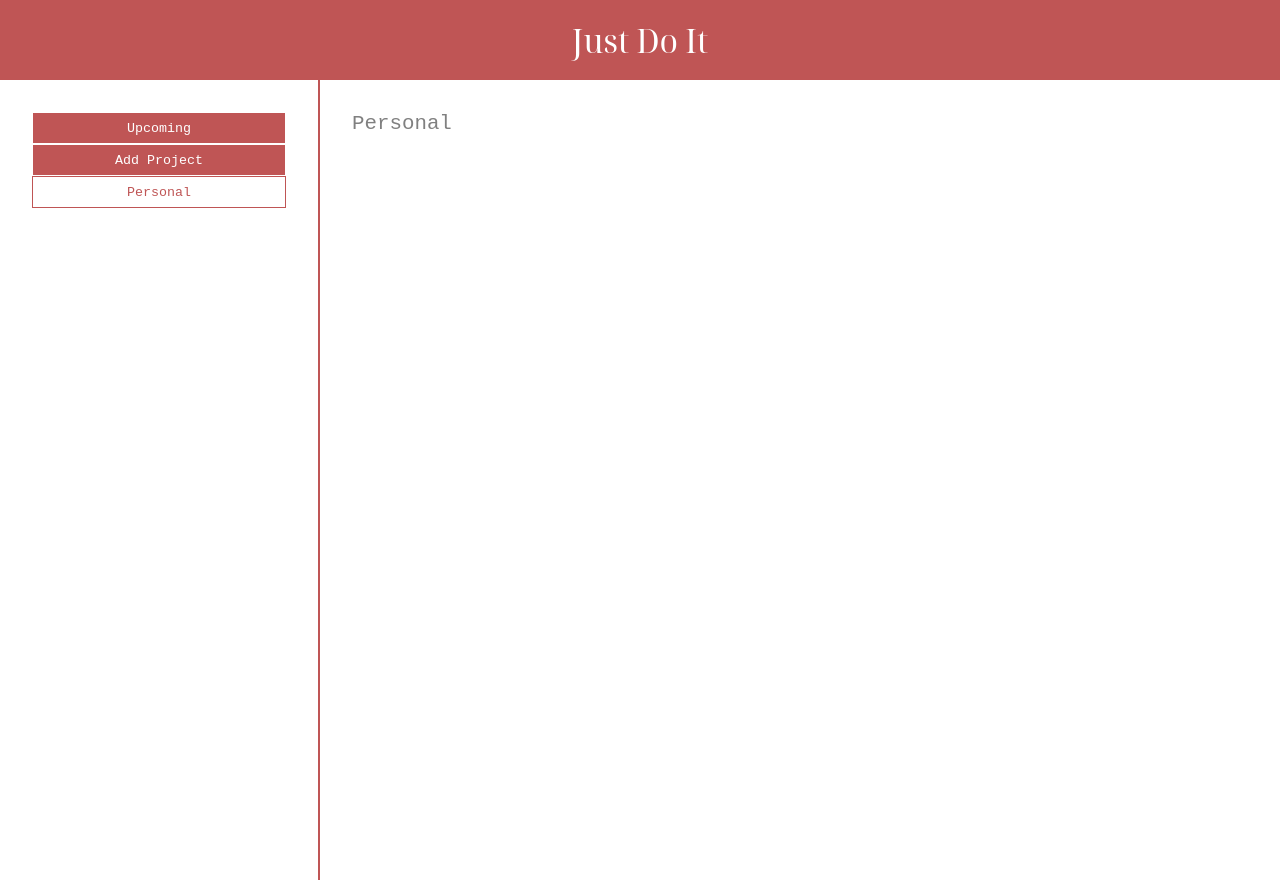
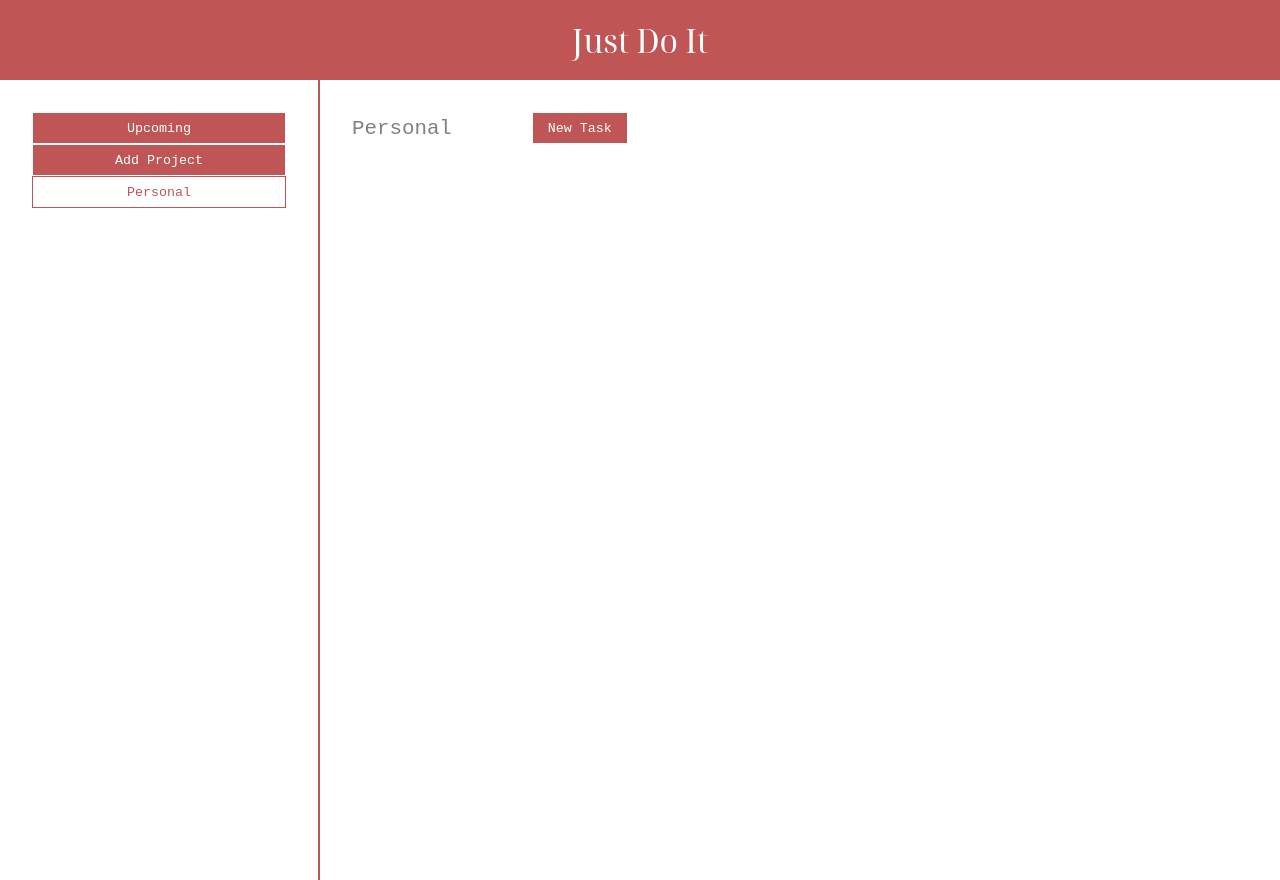
Before and after one commit to AngryWeather/ToDoList, a website built with webpack: page dist/index.html in a window 1280 px wide. Both pictures are taken after a click on the button "Personal". Built offline with nearby package versions, Linux system fonts and the light colour scheme.

Commit message:
Add new task button

```diff
--- a/src/mainContent.js
+++ b/src/mainContent.js
@@ -25,9 +25,18 @@ function createMenuDiv() {
 
 function generateProject(e) {
     const contentDiv = document.querySelector(".content-div");
+
+    const headingButtonContainer = document.createElement("div");
+    headingButtonContainer.classList.toggle("heading-button-container");
+    contentDiv.appendChild(headingButtonContainer);
+
     const projectHeading = document.createElement("h2");
     projectHeading.textContent = e.target.textContent;
-    contentDiv.appendChild(projectHeading);
+    headingButtonContainer.appendChild(projectHeading);
+
+    const newTaskButton = document.createElement("button");
+    newTaskButton.textContent = "New Task";
+    headingButtonContainer.appendChild(newTaskButton);
 }
 
 // create default buttons here and handle custom ones in another function
```
Also changed, not shown: dist/main.js, dist/scss/main.css, dist/scss/main.scss, 1 other file.
